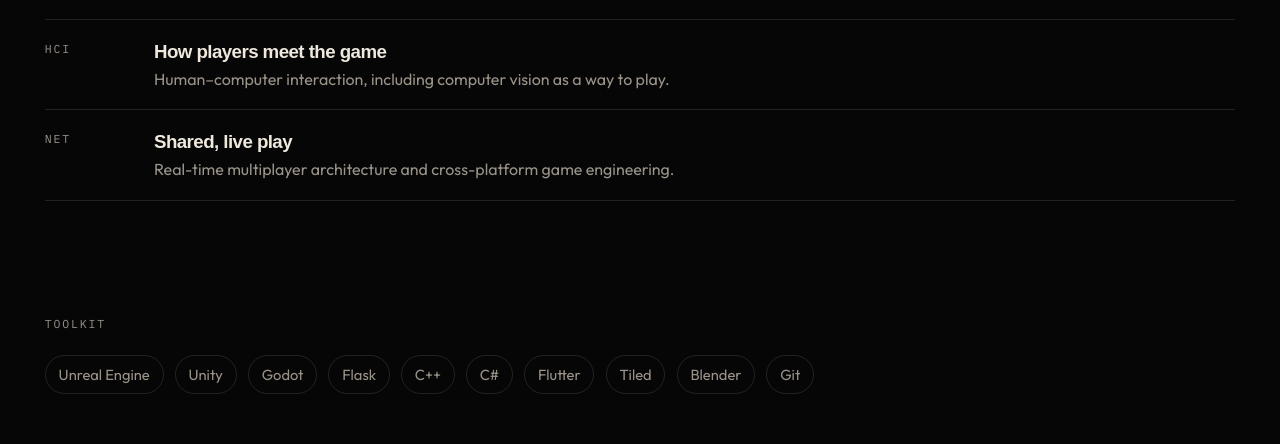
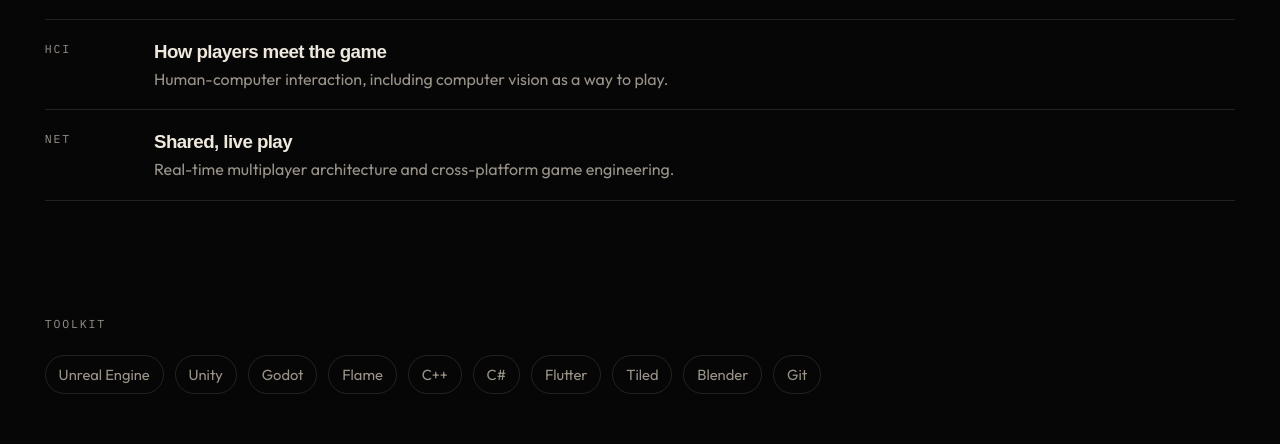
Before and after one commit to AnthonyAniobi/Coding-Section-Website, a React (Vite) app: page /about in a window 1280 px wide. Shown: the part 1743-2187 px from the top of the page. Built offline with nearby package versions, Linux system fonts and the light colour scheme; a web font is replaced by a local one.

Commit message:
Update site.ts to correct the X social media link and replace 'Flask' with 'Flame' in the tools list. Fix typo in the project description for clarity.

```diff
--- a/src/data/site.ts
+++ b/src/data/site.ts
@@ -13,13 +13,13 @@ export const site = {
     { label: 'GitHub', href: 'https://github.com/AnthonyAniobi/' },
     { label: 'TikTok', href: 'https://www.tiktok.com/@codingsection' },
     { label: 'LinkedIn', href: 'https://www.linkedin.com/in/anthony-aniobi/' },
-    // { label: 'X', href: 'https://x.com' },
+    { label: 'X', href: 'https://x.com/coding_section' },
   ],
   tools: [
     'Unreal Engine',
     'Unity',
     'Godot',
-    'Flask',
+    'Flame',
     'C++',
     'C#',
     'Flutter',
@@ -49,7 +49,7 @@ export const site = {
     {
       year: 'HCI',
       title: 'How players meet the game',
-      body: 'Human–computer interaction, including computer vision as a way to play.',
+      body: 'Human-computer interaction, including computer vision as a way to play.',
     },
     {
       year: 'Net',
```
